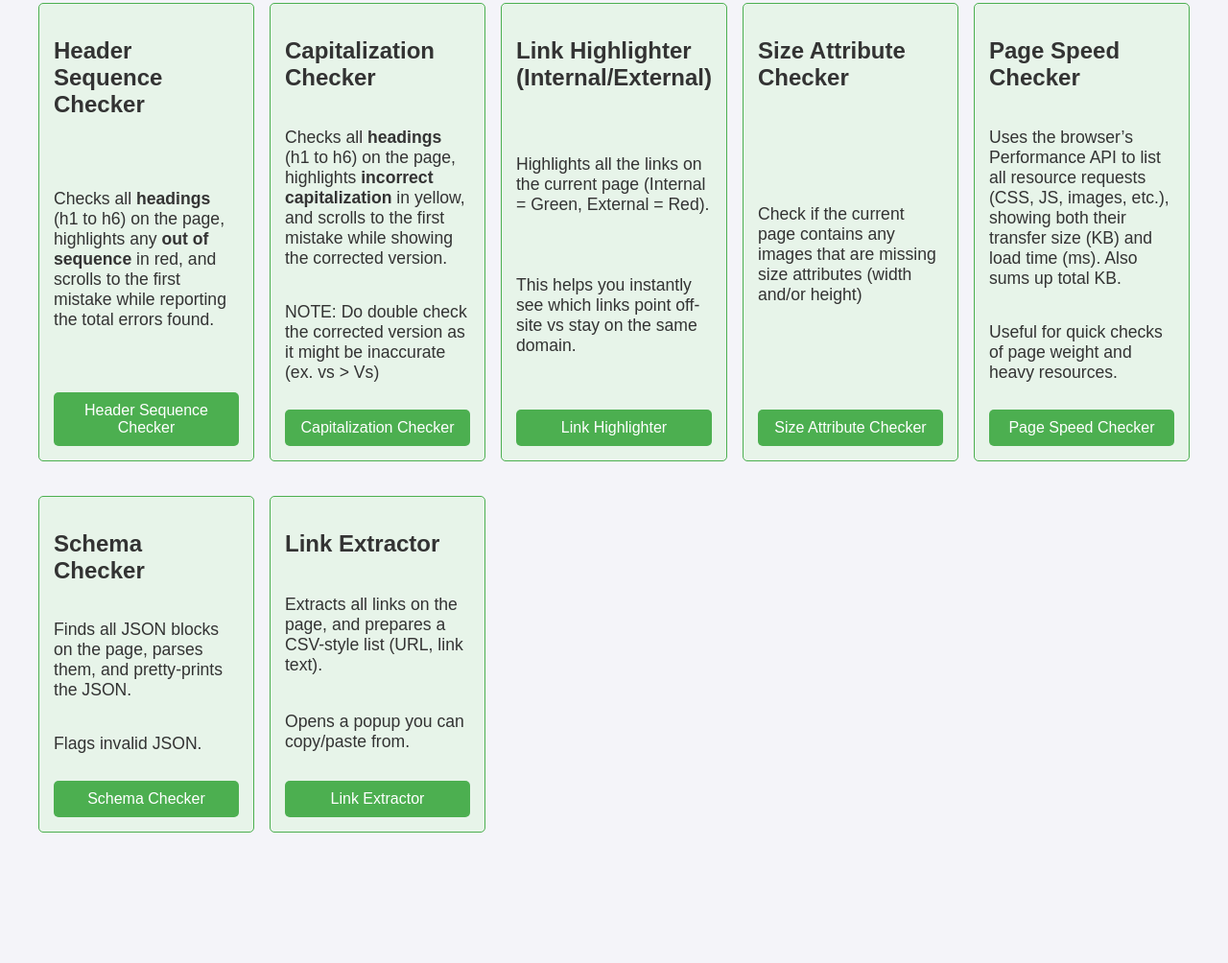
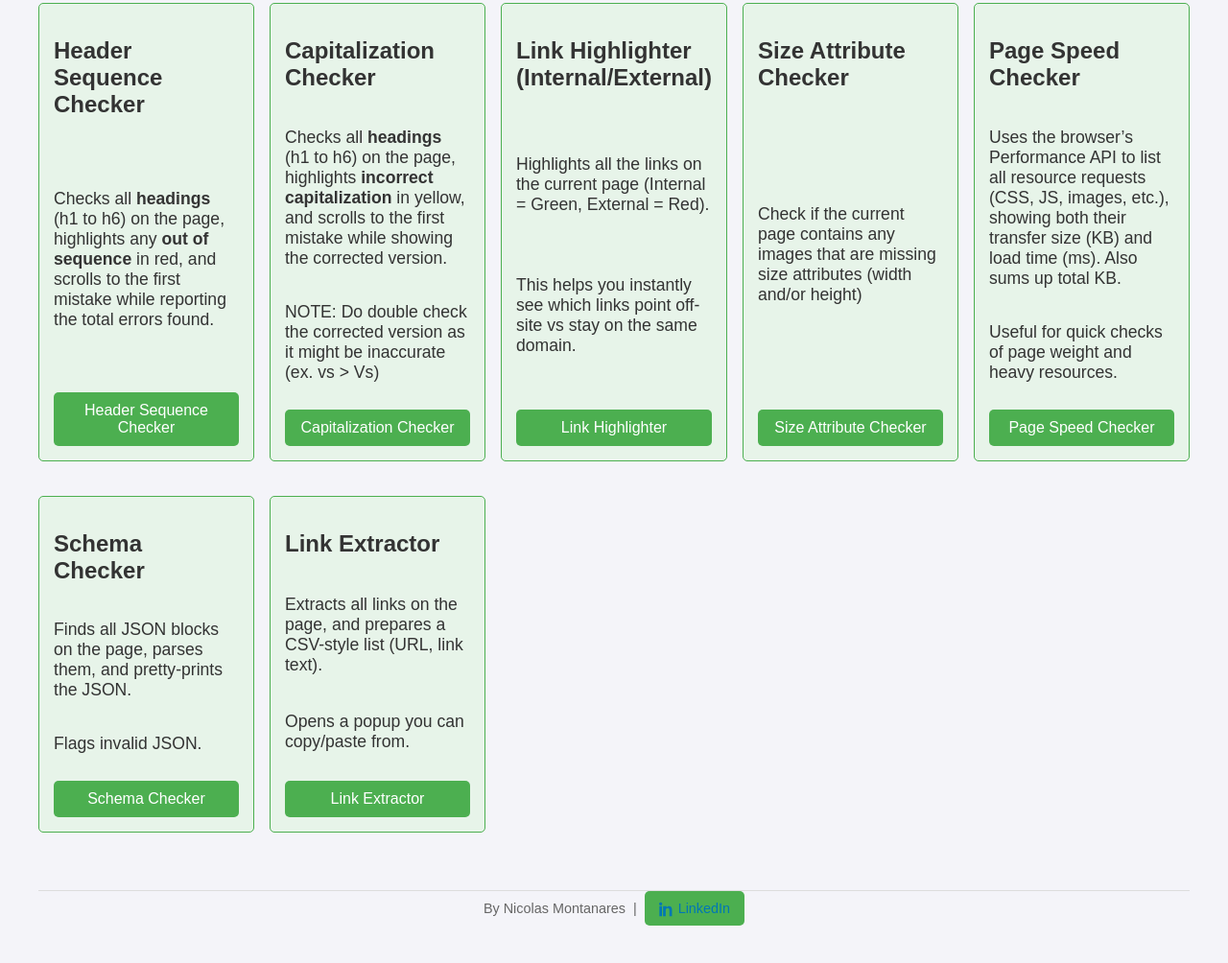
Before and after one commit to nicolas-seo/bookmarklets, a plain HTML site: page index.html in a window 1280 px wide. Shown: the part 623-1627 px from the top of the page at 96% size. Before the commit the page ends 1551 px from the top, so only its background shows below. Drawn offline with Linux system fonts and the light colour scheme.

Commit message:
Update index.html

```diff
--- a/index.html
+++ b/index.html
@@ -5,7 +5,7 @@
 <head>
     <meta charset="UTF-8">
     <meta name="viewport" content="width=device-width, initial-scale=1.0">
-    <title>Bookmarklet Tools</title>
+    <title>Javascript Bookmarklets - By Nicolas Montanares</title>
     <link rel="icon" href="https://nicolas-seo.github.io/bookmarklets/favicon.ico" sizes="32x32">
     <style>
         body {
@@ -181,6 +181,19 @@ Also sums up total KB.</p>
         </div>
 
     </div>
+<!-- Add this before the closing </body> tag -->
+<footer style="margin-top:40px; padding:10px 0; text-align:center; font-size:0.9em; color:#666; border-top:1px solid #ddd;">
+    <span>By Nicolas Montanares</span>
+    &nbsp;|&nbsp;
+    <a href="https://www.linkedin.com/in/nicolas-montanares/" target="_blank" style="color:#0077B5; text-decoration:none;">
+        <svg xmlns="http://www.w3.org/2000/svg" width="16" height="16" fill="currentColor" viewBox="0 0 24 24" style="vertical-align:middle;">
+            <path d="M4.98 3.5C4.98 4.88 3.87 6 2.5 6S0 4.88 0 3.5 1.12 1 2.5 1s2.48 1.12 2.48 2.5zM.5 7h4v16h-4V7zm7.5 0h3.75v2.36h.05c.52-1 1.79-2.06 3.68-2.06 3.93 0 4.66 2.59 4.66 5.96V23h-4v-8.22c0-1.96-.03-4.48-2.73-4.48-2.73 0-3.15 2.14-3.15 4.35V23h-4V7z"/>
+        </svg>
+        LinkedIn
+    </a>
+</footer>
+
+
 
 </body>
 
```
